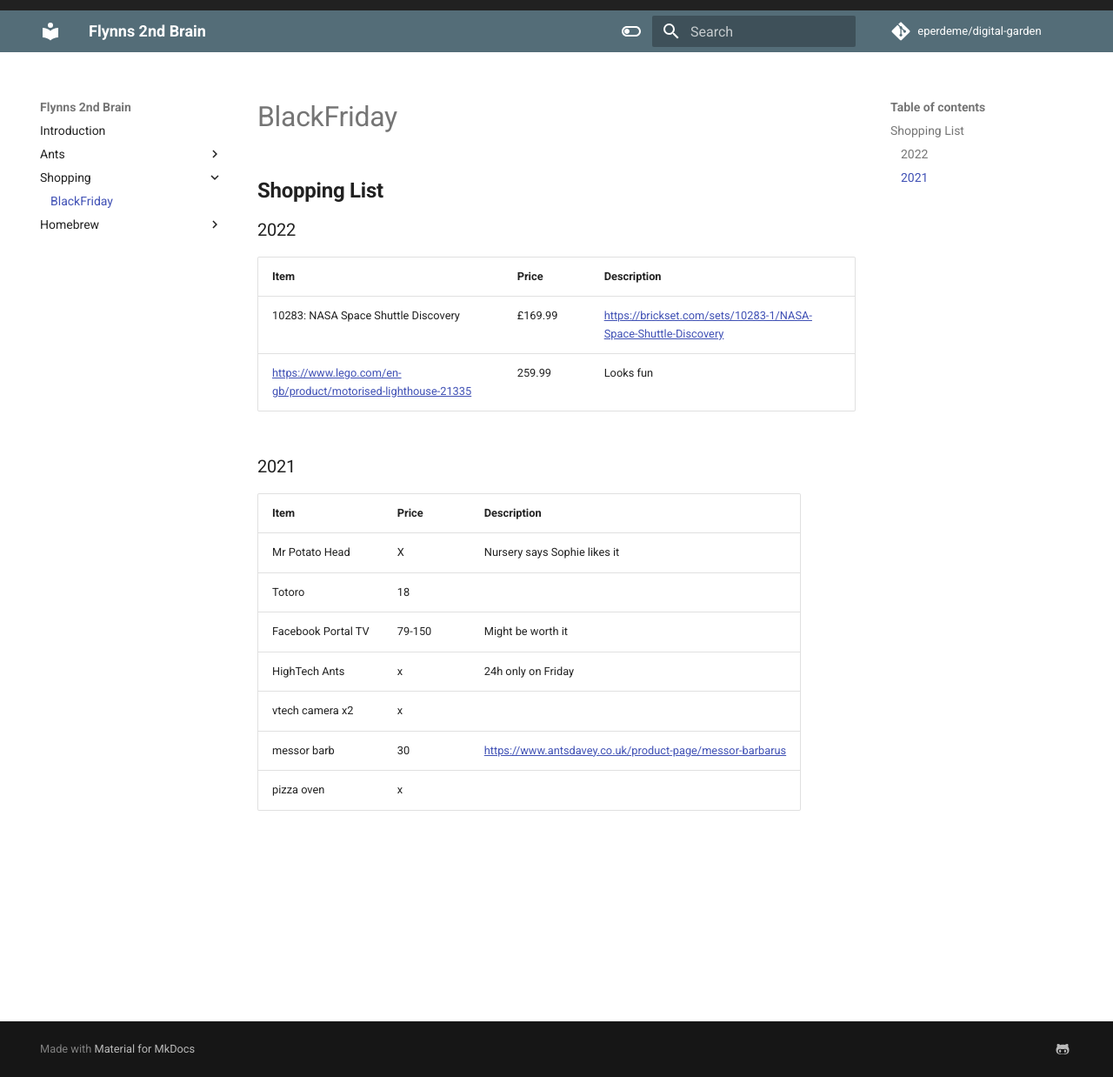
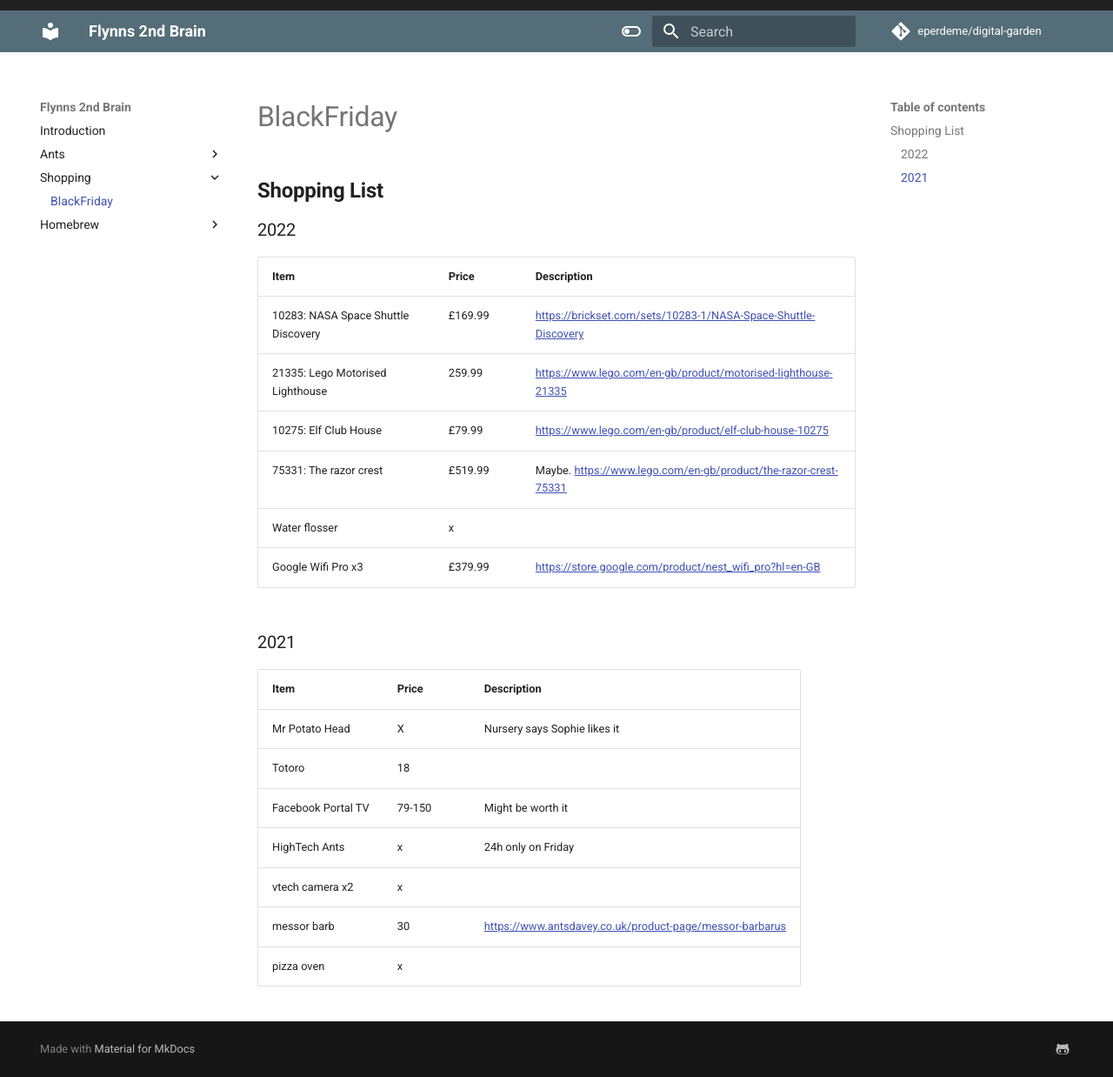
Before and after one commit to eperdeme/digital-garden, an MkDocs documentation site: the page built from docs/shopping/blackfriday.md, in a window 1280 px wide and 1238 px high. Shown: the whole window at 87% size. Built offline with MkDocs 1.6.1 and Material for MkDocs 9.7.7, drawn with Linux system fonts in a browser that asks for light colours; comment, search, counter and statistics services are not loaded.

Commit message:
added new items to buy

```diff
--- a/docs/shopping/blackfriday.md
+++ b/docs/shopping/blackfriday.md
@@ -5,8 +5,11 @@
 | Item      | Price | Description |
 | ----------| ------- | |
 | 10283: NASA Space Shuttle Discovery | £169.99 | https://brickset.com/sets/10283-1/NASA-Space-Shuttle-Discovery |
-| https://www.lego.com/en-gb/product/motorised-lighthouse-21335 | 259.99 | Looks fun |
-
+| 21335: Lego Motorised Lighthouse | 259.99 | https://www.lego.com/en-gb/product/motorised-lighthouse-21335 |
+| 10275: Elf Club House | £79.99 | https://www.lego.com/en-gb/product/elf-club-house-10275 |
+| 75331: The razor crest | £519.99 | Maybe. https://www.lego.com/en-gb/product/the-razor-crest-75331 |
+| Water flosser | x | |
+| Google Wifi Pro x3 | £379.99 | https://store.google.com/product/nest_wifi_pro?hl=en-GB |
 
 ## 2021
 
```
